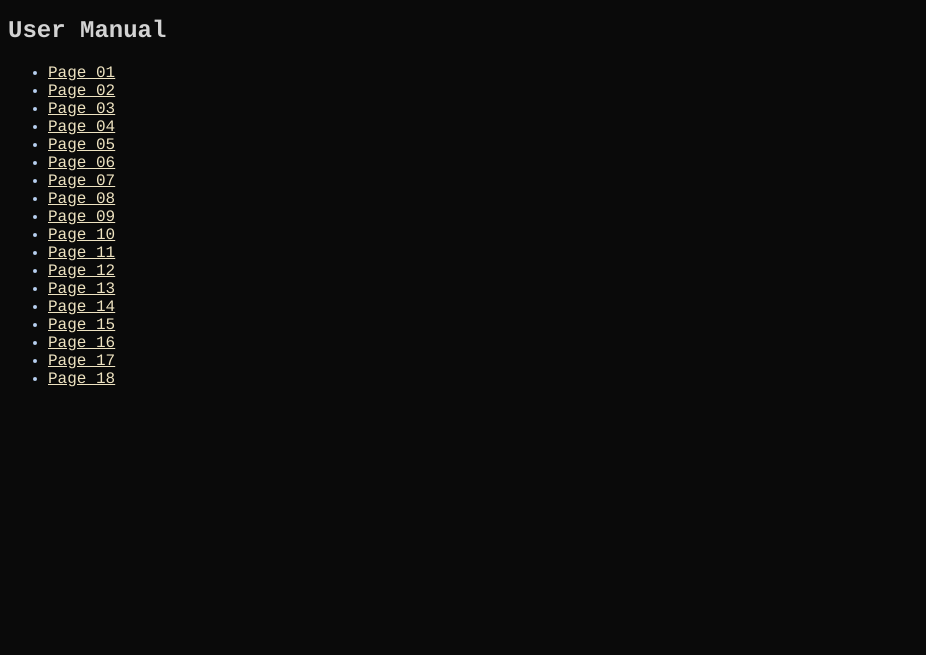
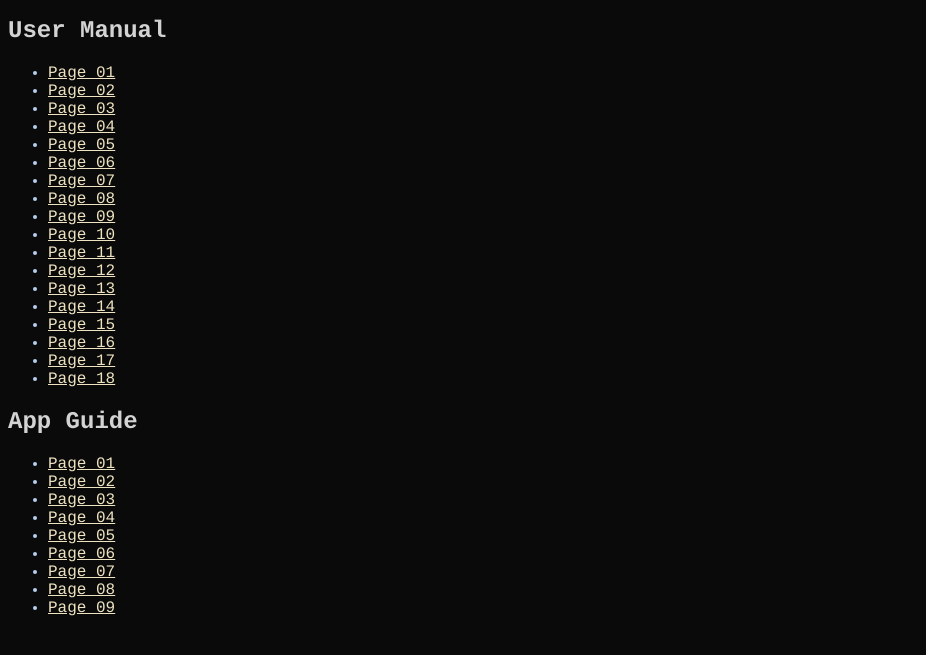
Before and after one commit to melahn/manuals, a plain HTML site: page broaimx-smart-bird-feeder-model-BF002A/images/index.html in a window 1280 px wide. Shown: the part 101-756 px from the top of the page, without its empty margins (0-926 px from the left). Drawn offline with Linux system fonts and the light colour scheme; files that its build step writes are made by us from their sources.

Commit message:
add app guidrimage refs

```diff
--- a/broaimx-smart-bird-feeder-model-BF002A/images/index.html
+++ b/broaimx-smart-bird-feeder-model-BF002A/images/index.html
@@ -42,6 +42,17 @@
         <li class="link"><a href="./broaimx-smart-bird-feeder-quick-guide-model-BF002A-17.jpeg">Page 17</a></li>
         <li class="link"><a href="./broaimx-smart-bird-feeder-quick-guide-model-BF002A-18.jpeg">Page 18</a></li>
     </ul>
+    <h2>App Guide</h2>
+    <ul>
+        <li class="link"><a href="./broaimx-smart-bird-feeder-set-up-with-bird-lover-app-01.jpeg">Page 01</a></li>
+        <li class="link"><a href="./broaimx-smart-bird-feeder-set-up-with-bird-lover-app-02.jpeg">Page 02</a></li>
+        <li class="link"><a href="./broaimx-smart-bird-feeder-set-up-with-bird-lover-app-03.jpeg">Page 03</a></li>
+        <li class="link"><a href="./broaimx-smart-bird-feeder-set-up-with-bird-lover-app-04.jpeg">Page 04</a></li>
+        <li class="link"><a href="./broaimx-smart-bird-feeder-set-up-with-bird-lover-app-05.jpeg">Page 05</a></li>
+        <li class="link"><a href="./broaimx-smart-bird-feeder-set-up-with-bird-lover-app-06.jpeg">Page 06</a></li>
+        <li class="link"><a href="./broaimx-smart-bird-feeder-set-up-with-bird-lover-app-07.jpeg">Page 07</a></li>
+        <li class="link"><a href="./broaimx-smart-bird-feeder-set-up-with-bird-lover-app-08.jpeg">Page 08</a></li>
+        <li class="link"><a href="./broaimx-smart-bird-feeder-set-up-with-bird-lover-app-09.jpeg">Page 09</a></li>
+    </ul>
 </body>
-
 </html>
```
